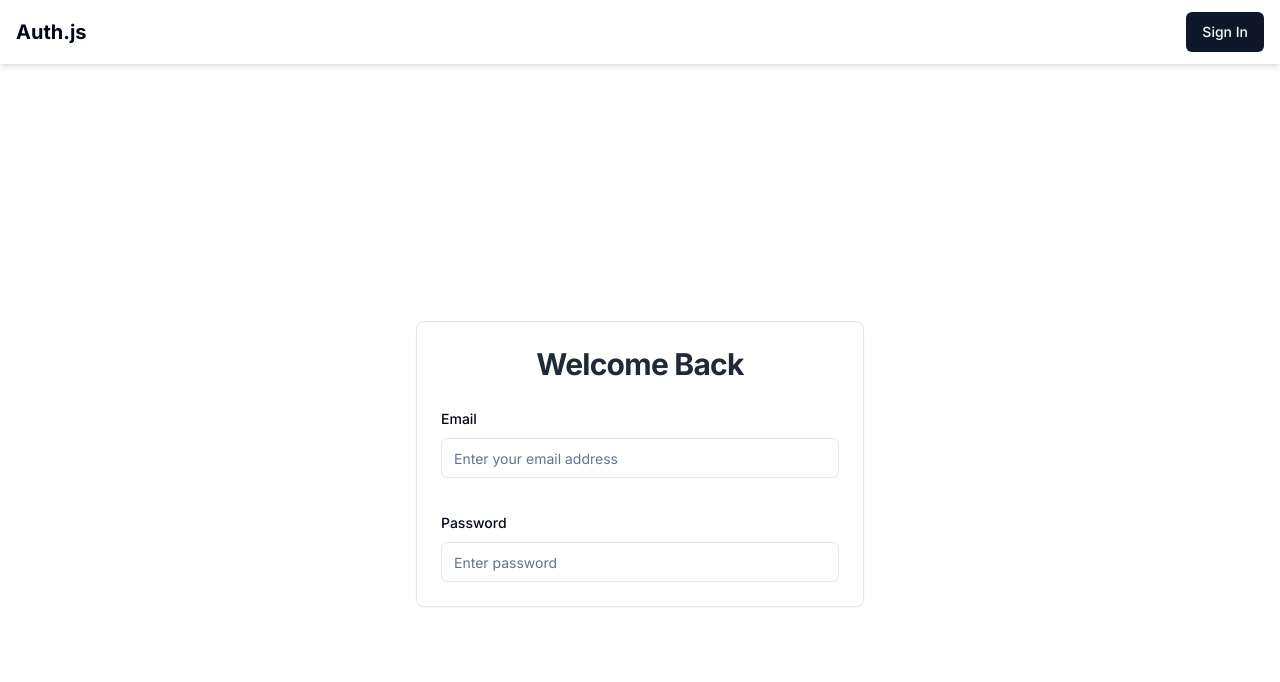
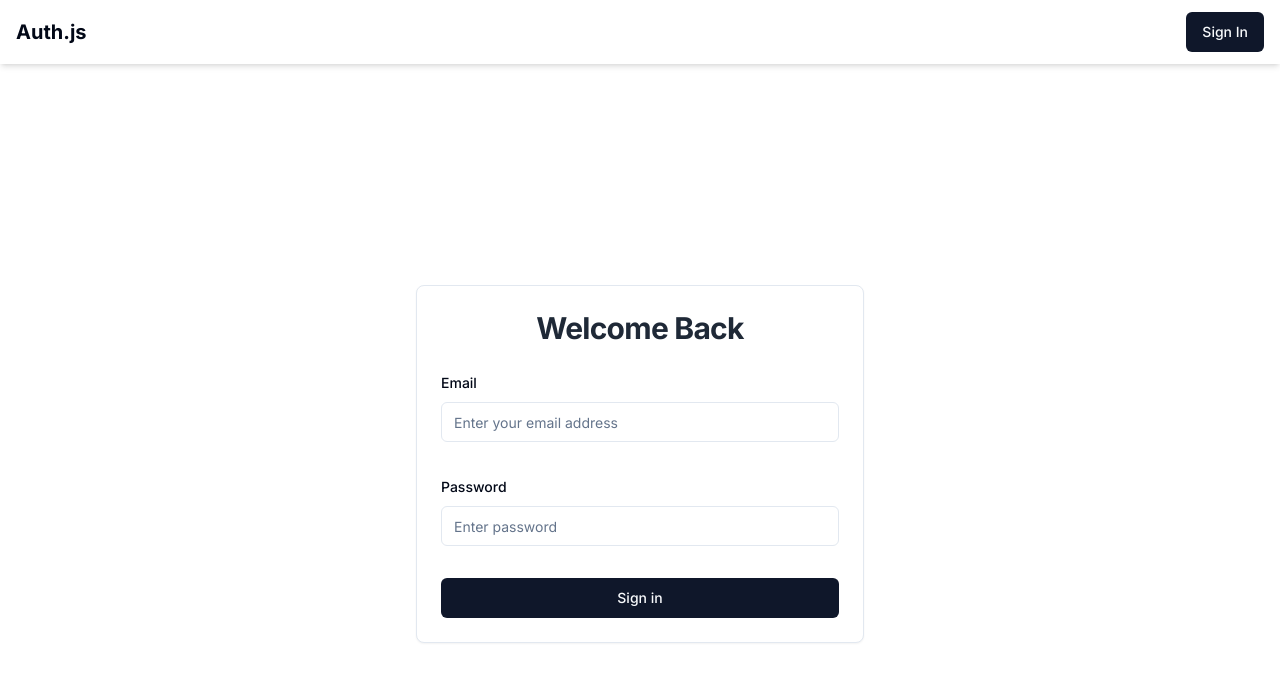
Before and after one commit to capmahin/Next-Auth-Lesson-, a Next.js app: page /auth/signin in a window 1280 px wide. Shown: the top 682 px of the page. Built offline with nearby package versions, Linux system fonts and the light colour scheme; no server answers.

Commit message:
import loadingbutton and submit in form

```diff
--- a/app/auth/signin/page.tsx
+++ b/app/auth/signin/page.tsx
@@ -14,6 +14,7 @@ import { useForm } from "react-hook-form";
 import { zodResolver } from "@hookform/resolvers/zod";
 import { z } from "zod";
 import { signInSchema } from "@/lib/zod";
+import LoadingButton from "@/components/loading-button";
 
 export default function SignIn() {
   const form = useForm<z.infer<typeof signInSchema>>({
@@ -72,6 +73,7 @@ export default function SignIn() {
               />
 
               {/* Submit button will go here */}
+              <LoadingButton pending={form.formState.isSubmitting} />
             </form>
           </Form>
         </CardContent>
```
